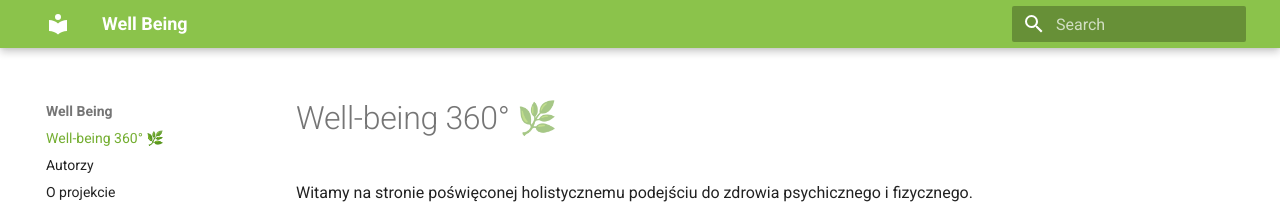
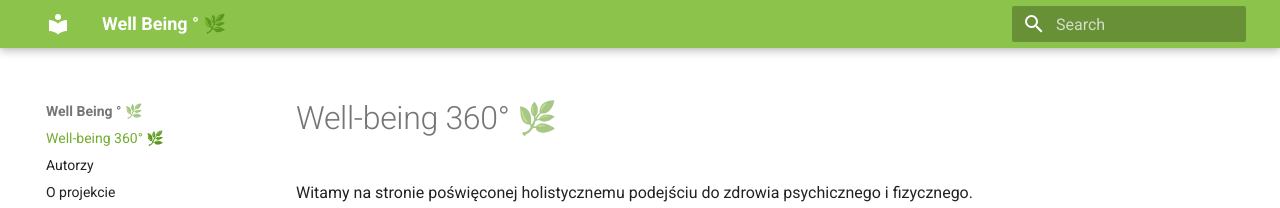
Before and after one commit to MKaczkowski07/wellbeing-prod, an MkDocs documentation site: the page built from docs/index.md, in a window 1280 px wide. Shown: the top 208 px of the page. Built offline with MkDocs 1.6.1 and Material for MkDocs 9.7.7, drawn with Linux system fonts in a browser that asks for light colours.

Commit message:
Poprawa zmiany storny

```diff
--- a/mkdocs.yml
+++ b/mkdocs.yml
@@ -1,4 +1,4 @@
-site_name: Well Being
+site_name: Well Being ° 🌿
 theme:
   name: material
   palette:
```
